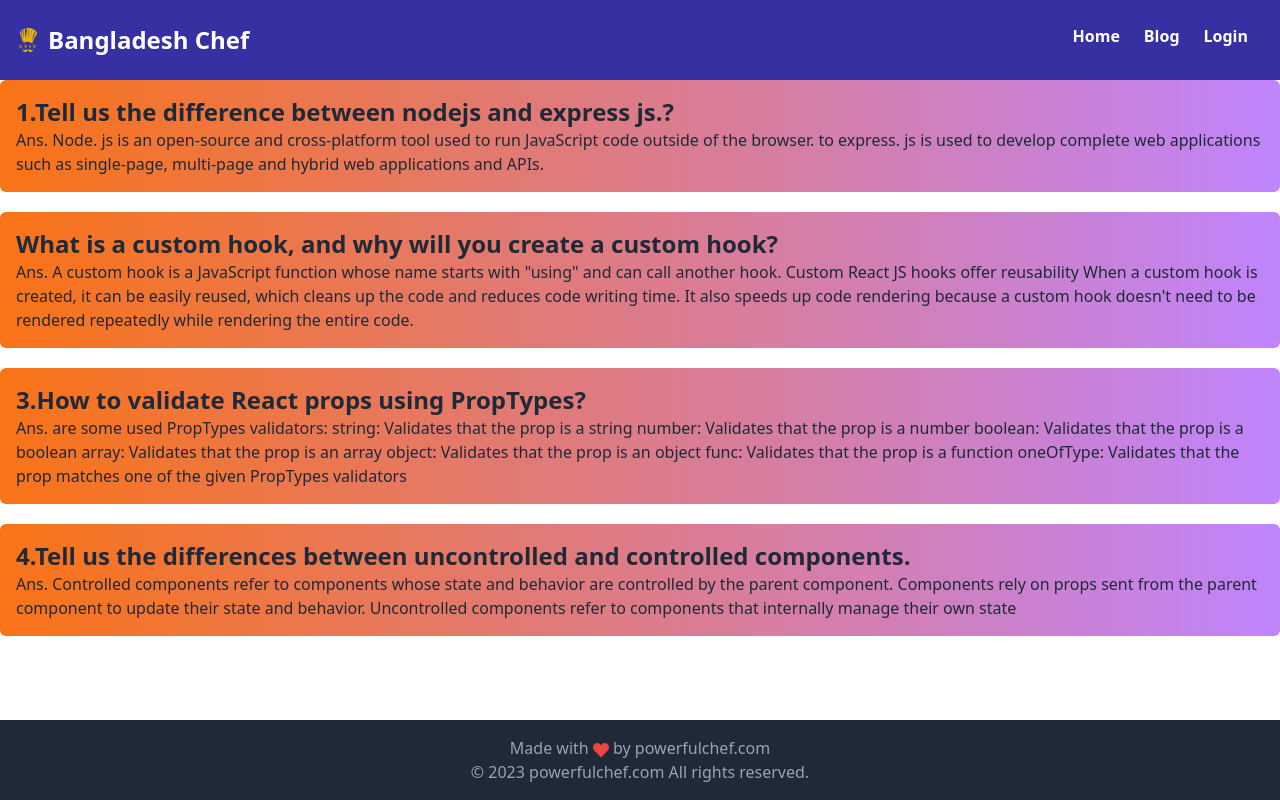
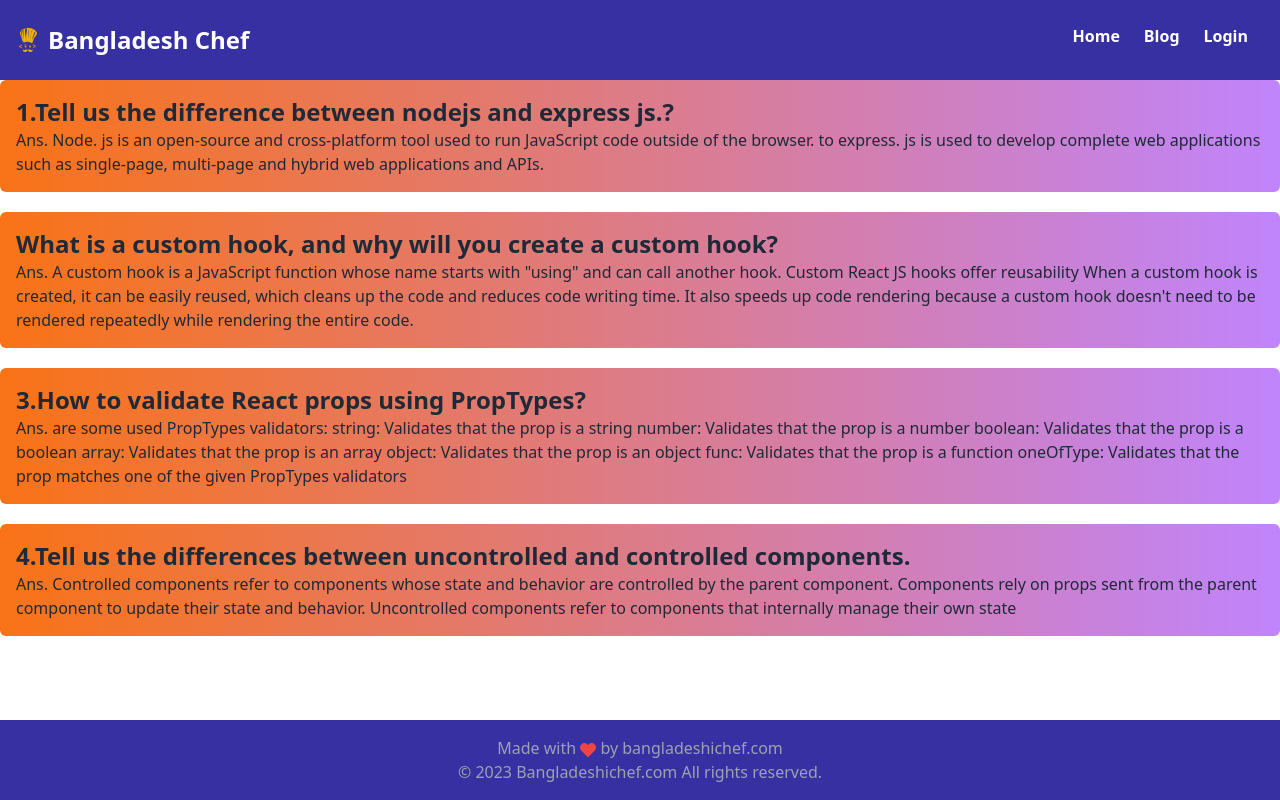
Before and after one commit to Sahadathassain/assignment-recipe-chef-client, a React (Vite) app: page /blogs in a window 1280 px wide. Built offline with nearby package versions, Linux system fonts and the light colour scheme; no server answers.

Commit message:
Couldn't commit due to github problem so I finished and committed once

```diff
--- a/src/componment/Blogs/Blogs.jsx
+++ b/src/componment/Blogs/Blogs.jsx
@@ -1,11 +1,16 @@
-import React from "react";
+import React, { } from "react";
 
-const ref = React.createRef();
 
 const Blogs = () => {
+  // const ref = useRef();
+  // const option = {
+  //   orientation: "landscape",
+  //   unit: "in",
+  //   format: [1, 1],
+  // };
   return (
     <div>
-      <div ref={ref}>
+      <div >
         <div className="p-4 mb-5 rounded-md bg-gradient-to-r from-orange-500 to-purple-400 ">
           <h1 className="font-semibold text-2xl">
             1.Tell us the difference between nodejs and express js.?
@@ -58,13 +63,17 @@ const Blogs = () => {
         </div>
       </div>
       {/* <div className="text-center my-4">
-        <Pdf targetRef={ref} filename="code-example.pdf" scale={1}>
+        <ReactToPd
+          targetRef={ref}
+          filename="code-example.pdf"
+          // option={option}
+          scale={0.6}>
           {({ toPdf }) => (
             <button className="btn btn-primary p-4" onClick={toPdf}>
               Generate Pdf
             </button>
           )}
-        </Pdf>
+        </ReactToPd>
       </div> */}
     </div>
   );
--- a/src/componment/Footer/Footer.jsx
+++ b/src/componment/Footer/Footer.jsx
@@ -3,13 +3,13 @@ import { FaHeart } from "react-icons/fa";
 
 const Footer = () => {
   return (
-    <footer className="bg-gray-800 text-gray-400 py-4 text-center bottom-0 w-full">
+    <footer className="bg-indigo-800 text-gray-400 py-4 text-center bottom-0 w-full">
       <div className="container mx-auto">
         <p>
           Made with <FaHeart className="inline text-red-500" /> by
-          powerfulchef.com
+          bangladeshichef.com
         </p>
-        <p>&copy; 2023 powerfulchef.com All rights reserved.</p>
+        <p>&copy; 2023 Bangladeshichef.com All rights reserved.</p>
       </div>
     </footer>
   );
```
